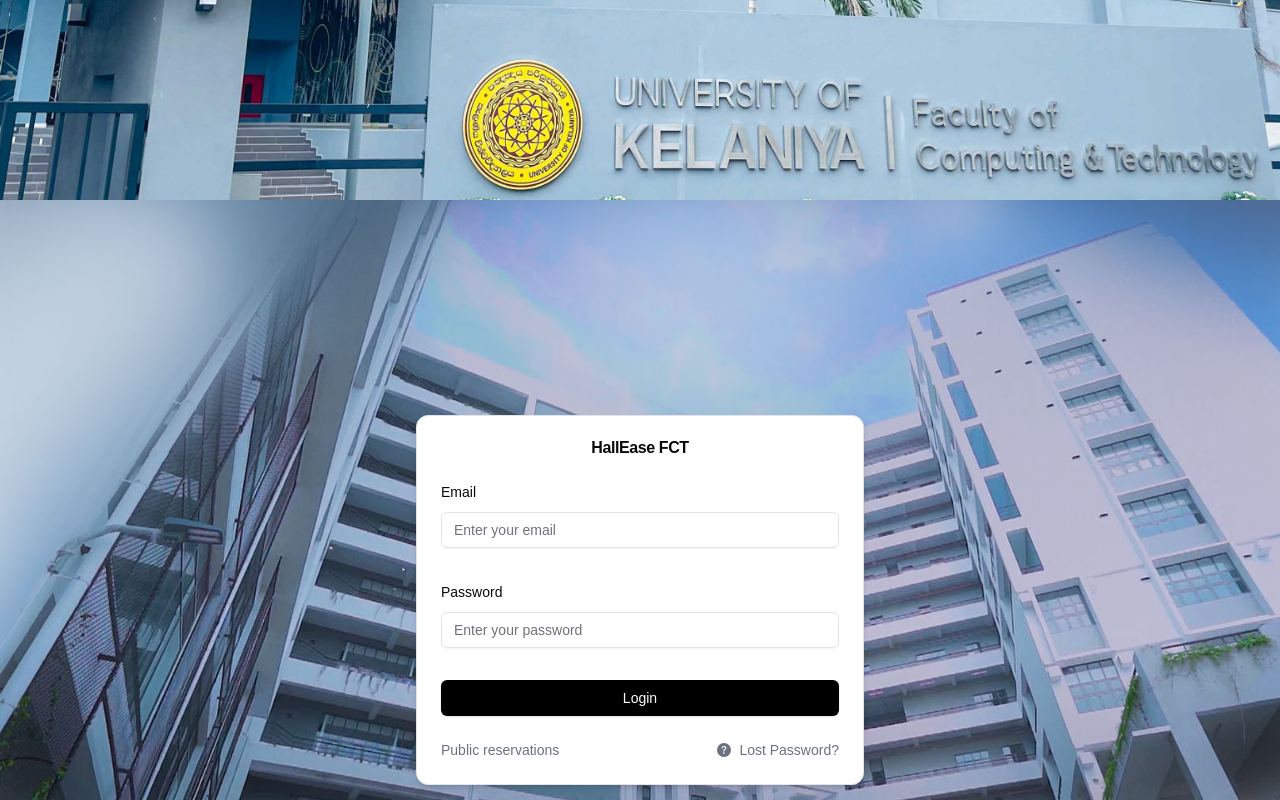
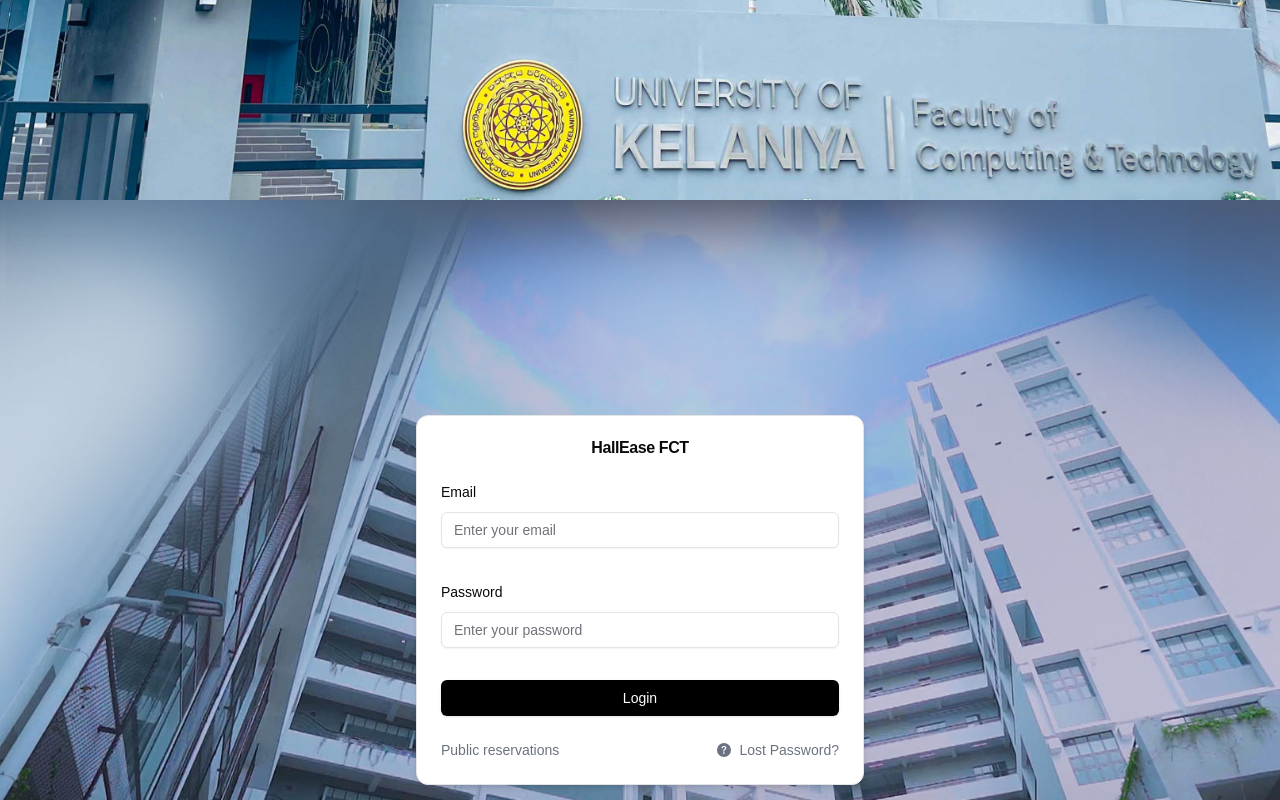
Before and after one commit to zaplink/HallEase-New, a Next.js app: page / in a window 1280 px wide. Shown: the part 600-1400 px from the top of the page. Built offline with nearby package versions, Linux system fonts and the light colour scheme.

Commit message:
fix: LoginPage bg image positioning issue

```diff
--- a/src/app/front/users/LoginPage.tsx
+++ b/src/app/front/users/LoginPage.tsx
@@ -11,14 +11,13 @@ const LoginPage = () => {
 					backgroundSize: 'cover',
 					backgroundPosition: 'center',
 					height: '100vh',
-					position: 'absolute',
-					top: 728,
-					left: 0,
+					// position: 'absolute',
+					// top: 728,
+					// left: 0,
 					width: '100%',
 					zIndex: -1,
 				}}
-			></section>
-
+			>
 				{/* Encapsulate login into a flex box */}
 				<div
 					style={{
@@ -30,6 +29,7 @@ const LoginPage = () => {
 				>
 					<Login />
 				</div>
+			</section>
 		</>
 	);
 };
```
Lines whose indentation alone changed are shown as unchanged.
